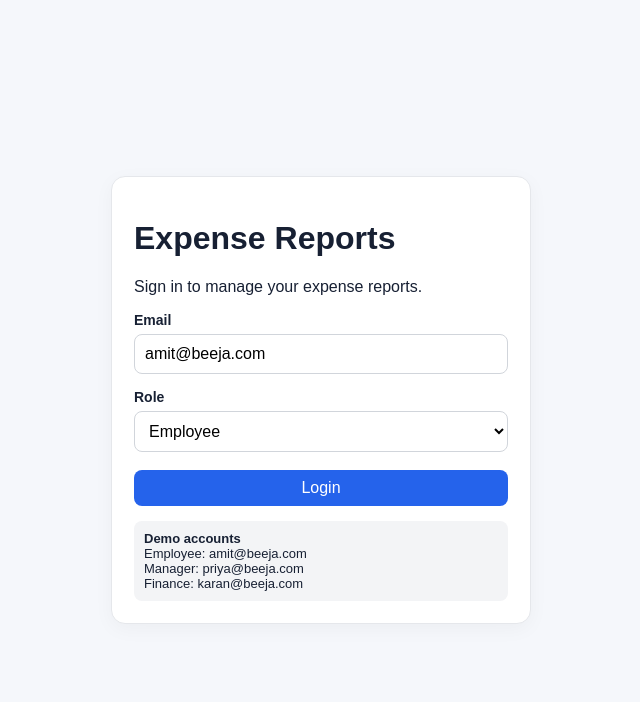
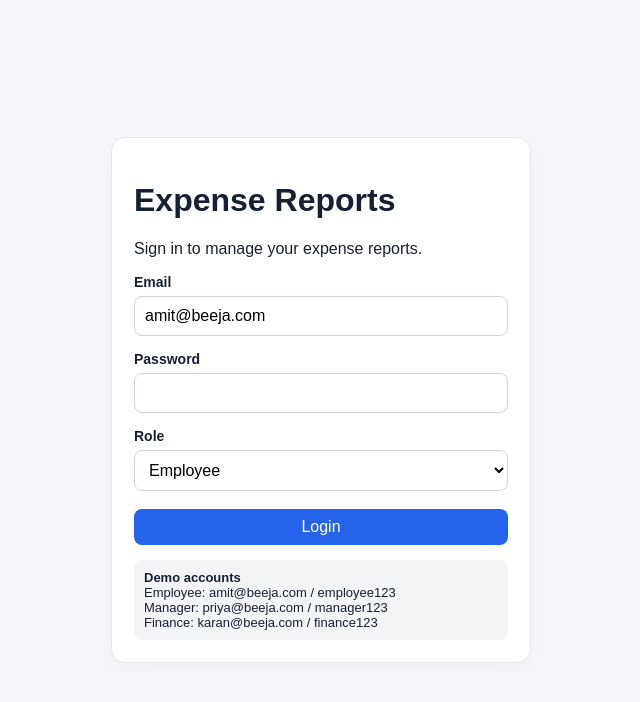
Before and after one commit to NATARAJ260903/Expense-Report-Web-Backend, a React (Vite) app in the folder web/: page / in a window 1280 px wide. Shown: the top 702 px of the page, without its empty margins (319-959 px from the left). Built offline with nearby package versions, Linux system fonts and the light colour scheme; no server answers.

Commit message:
Add password field to login form

```diff
--- a/web/src/pages/LoginPage.jsx
+++ b/web/src/pages/LoginPage.jsx
@@ -9,6 +9,7 @@ const demoAccounts={
 
 export default function LoginPage({onLogin}){
   const [email,setEmail]=useState(demoAccounts.employee);
+  const [password,setPassword]=useState("");
   const [role,setRole]=useState("employee");
   const [error,setError]=useState("");
   const [loading,setLoading]=useState(false);
@@ -25,7 +26,7 @@ export default function LoginPage({onLogin}){
     setError("");
     setLoading(true);
     try{
-      const d=await login(email.trim(),role);
+      const d=await login(email.trim(),password,role);
       onLogin(d.user);
     }catch(x){
       setError(x.message || "Login failed");
@@ -39,6 +40,8 @@ export default function LoginPage({onLogin}){
     <p>Sign in to manage your expense reports.</p>
     <label>Email</label>
     <input type="email" value={email} onChange={e=>setEmail(e.target.value)} required autoComplete="email"/>
+    <label>Password</label>
+    <input type="password" value={password} onChange={e=>setPassword(e.target.value)} required minLength={6} autoComplete="current-password"/>
     <label>Role</label>
     <select value={role} onChange={changeRole}>
       <option value="employee">Employee</option>
@@ -51,9 +54,9 @@ export default function LoginPage({onLogin}){
     {error&&<p className="error">{error}</p>}
     <div className="hint">
       <strong>Demo accounts</strong><br/>
-      Employee: amit@beeja.com<br/>
-      Manager: priya@beeja.com<br/>
-      Finance: karan@beeja.com
+      Employee: amit@beeja.com / employee123<br/>
+      Manager: priya@beeja.com / manager123<br/>
+      Finance: karan@beeja.com / finance123
     </div>
   </form></div>
 }
```
